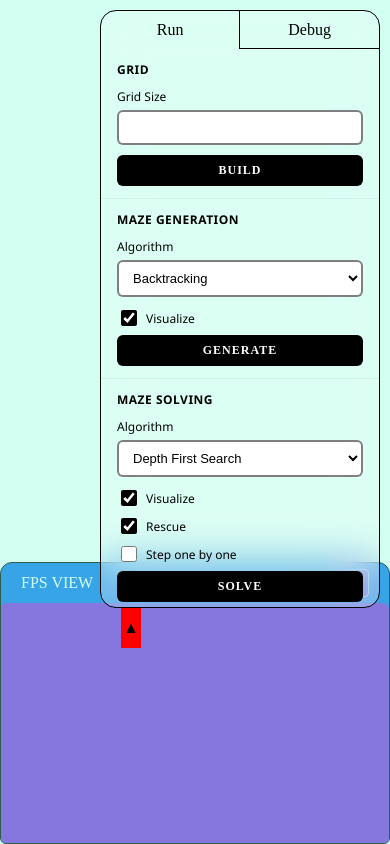
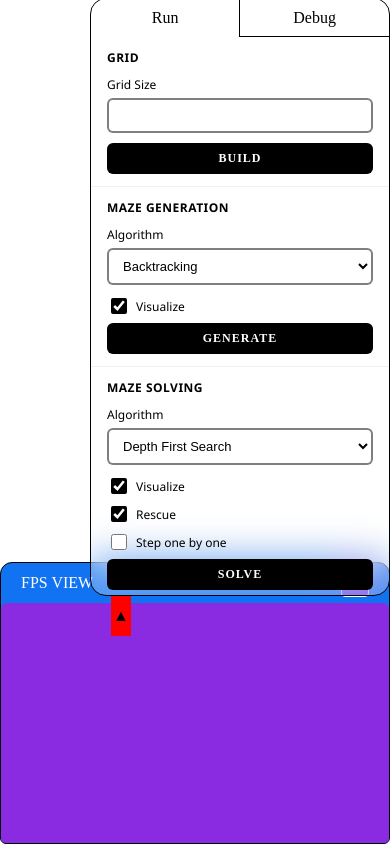
Before and after one commit to Ryan-Axtell-abc/three-js-maze, a website built with Vite: page index.html in a window 390 px wide. Built offline with nearby package versions, Linux system fonts and the light colour scheme; a web font is replaced by a local one.

Commit message:
improved menu for mobile

```diff
--- a/src/index.js
+++ b/src/index.js
@@ -79,6 +79,7 @@ const camera = new PerspectiveCamera(45, innerWidth / innerHeight, 0.1, 5000);
 //camera.position.set(-17,31,33);
 
 const renderer = new WebGLRenderer({ antialias: true });
+renderer.setPixelRatio(window.devicePixelRatio);
 renderer.setSize(innerWidth, innerHeight);
 //renderer.toneMapping = ACESFilmicToneMapping;
 renderer.toneMapping = NoToneMapping;
--- a/src/styles.css
+++ b/src/styles.css
@@ -40,6 +40,8 @@ body {
     background-color: #1172f2;
     padding: 0px;
     border-radius: 12px 12px 6px 6px;
+
+    z-index: 9;
 }
 
 @media (max-width: 471px) {
@@ -142,7 +144,9 @@ body {
     top: -2px !important;
     bottom: auto !important;
     left: auto !important;
+    /*
     right: 10px !important;
+    */
     height: 0px !important;
 
 }
@@ -161,9 +165,11 @@ body {
     height: 576px !important;
     */
     bottom: auto !important;
-    top: 10px ;
+    top: 20px ;
     left: auto !important;
+    /*
     right: 10px !important;
+    */
     height: fit-content !important;
     height: 610px !important;
     height: 615px !important;
@@ -214,16 +220,18 @@ body {
     display: flex;
     justify-content: end;
     overflow-y: auto;
-
-    background-color: rgba(127, 255, 212, 0.358);
+    pointer-events: none;
 }
 
 #menu-holder-holder {
     height: 100%;
     width: 300px;
-    padding: 10px;
     float: left;
 
+    /*
+    padding: 10px;
+    */
+    margin-top: -2px;
 }
 
 #menu-holder {
@@ -248,6 +256,10 @@ body {
     border-radius: 10px;
     border-radius: 16px;
     transition: all 0.15s cubic-bezier(0.65, 0, 0.35, 1) !important;
+
+    pointer-events: all;
+    position: relative;
+    z-index: 10;
 }
 
 #menu-category-selector-holder {
@@ -459,3 +471,9 @@ input[type="checkbox"] {
     accent-color: #000000;
     cursor: pointer;
 }
+
+body > canvas {
+    position: fixed;
+    width: 100%;
+    height: 100%;
+}
```
Also changed, not shown: 1 other file.
